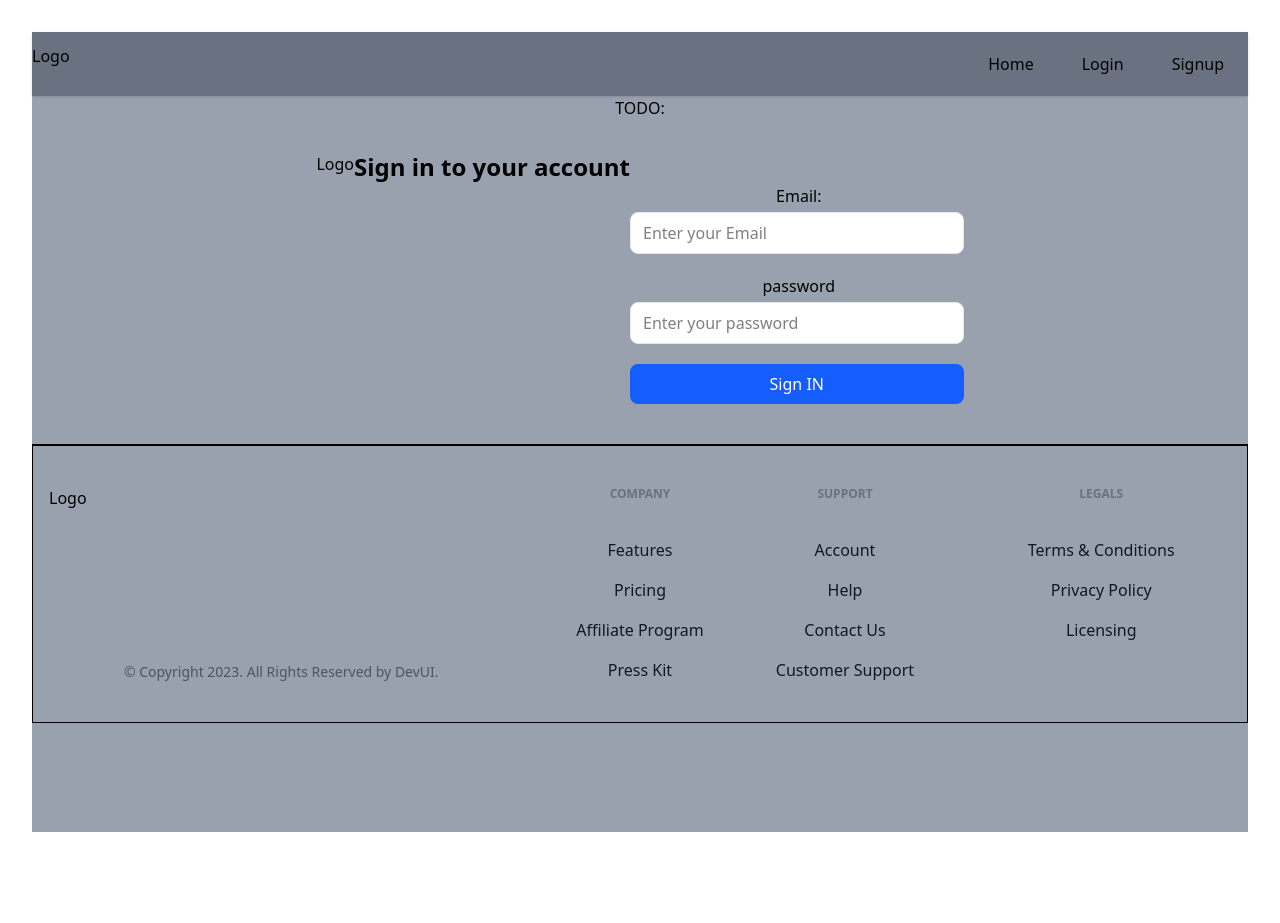
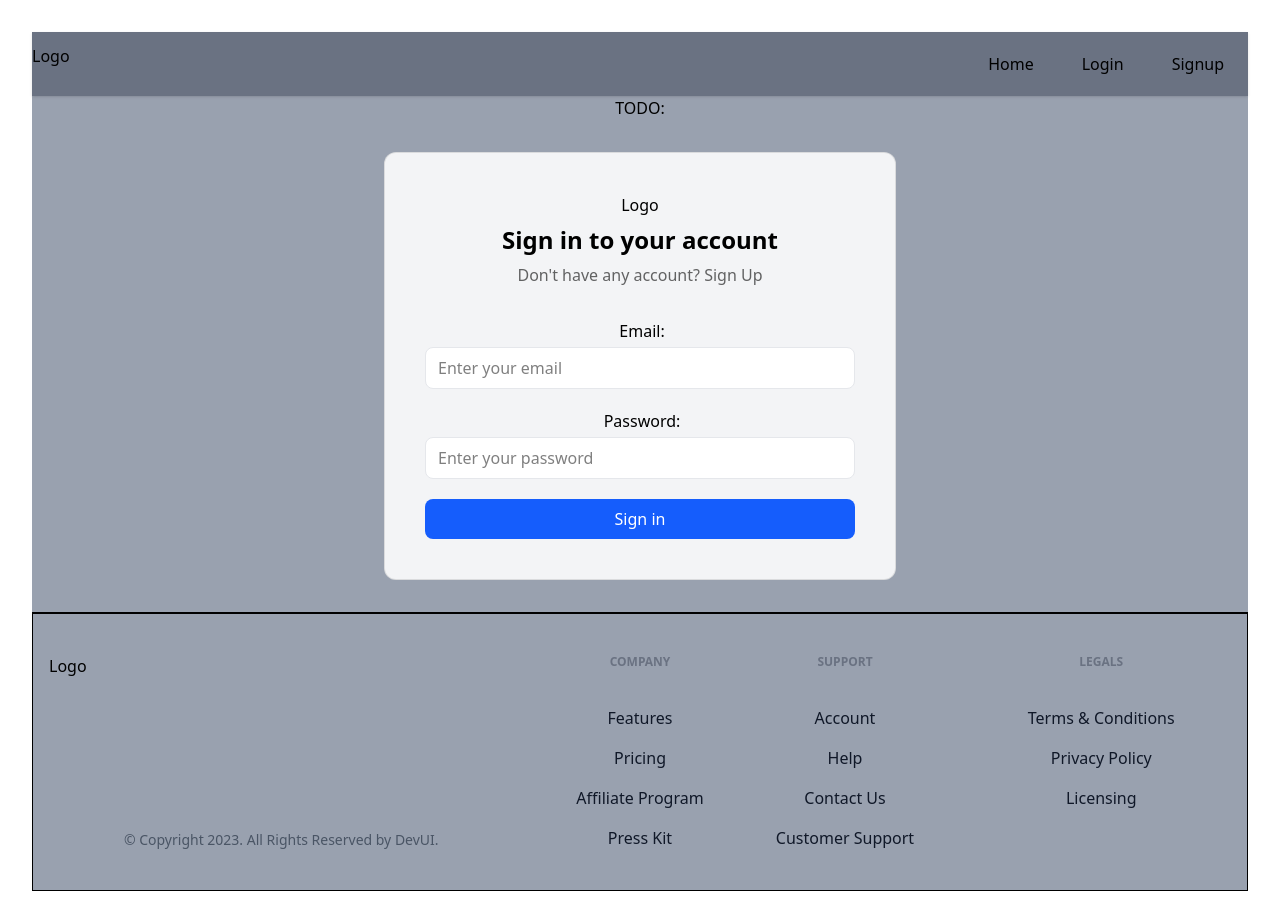
Before and after one commit to Rohitbisht9560/Mega-Blog-App, a React (Vite) app: page /login in a window 1280 px wide. Before the commit the page ends 864 px from the top, so only its background shows below. Built offline with nearby package versions, Linux system fonts and the light colour scheme; no server answers.

Commit message:
Bug Fixes

```diff
--- a/src/components/Login.jsx
+++ b/src/components/Login.jsx
@@ -1,71 +1,83 @@
-import React, { useState } from "react";
-import { Link, useNavigate } from "react-router-dom";
-import { login as authLogin } from "../store/authSlice";
-import { Button, Input, Logo } from "./index";
-import { useDispatch } from "react-redux";
-import authService from "../appwrite/auth";
-import { useForm } from "react-hook-form";
+import React, {useState} from 'react'
+import {Link, useNavigate} from 'react-router-dom'
+import { login as authLogin } from '../store/authSlice'
+import {Button, Input, Logo} from "./index"
+import {useDispatch} from "react-redux"
+import authService from "../appwrite/auth"
+import {useForm} from "react-hook-form"
+
 function Login() {
-  const navigate = useNavigate();
-  const dispatch = useDispatch();
-  const { register, handleSubmit } = useForm();
-  const [error, setError] = useState("");
+    const navigate = useNavigate()
+    const dispatch = useDispatch()
+    const {register, handleSubmit} = useForm()
+    const [error, setError] = useState("")
 
-  const login = async (data) => {
-    setError("");
+    const login = async(data) => {
+        setError("")
         try {
-      const session = await authService.login(data);
+            const session = await authService.login(data)
             if (session) {
-        const userData = await authService.getCurrentUser();
-        if (userData) {
-          dispatch(authLogin(userData));
-        }
-        navigate("/");
+                const userData = await authService.getCurrentUser()
+                if(userData) dispatch(authLogin(userData));
+                navigate("/")
             }
         } catch (error) {
-      setError(error.message);
+            setError(error.message)
         }
-  };
+    }
+
   return (
-    <div className="flex items-center justify-center w-full">
+    <div
+    className='flex items-center justify-center w-full'
+    >
+        <div className={`mx-auto w-full max-w-lg bg-gray-100 rounded-xl p-10 border border-black/10`}>
         <div className="mb-2 flex justify-center">
+                    <span className="inline-block w-full max-w-[100px]">
                         <Logo width="100%" />
-        <h2 className="text-center text-2xl font-bold leading-tight">
-          Sign in to your account
-        </h2>
-        <p className="mt-2 text-center text-base text-black/60"></p>
+                    </span>
+        </div>
+        <h2 className="text-center text-2xl font-bold leading-tight">Sign in to your account</h2>
+        <p className="mt-2 text-center text-base text-black/60">
+                    Don&apos;t have any account?&nbsp;
+                    <Link
+                        to="/signup"
+                        className="font-medium text-primary transition-all duration-200 hover:underline"
+                    >
+                        Sign Up
+                    </Link>
+        </p>
         {error && <p className="text-red-600 mt-8 text-center">{error}</p>}
-        <form onSubmit={handleSubmit(login)} className="mt-8">
-          <div className="space-y-5">
+        <form onSubmit={handleSubmit(login)} className='mt-8'>
+            <div className='space-y-5'>
                 <Input
-              label="Email:"
-              placeholder="Enter your Email"
+                label="Email: "
+                placeholder="Enter your email"
                 type="email"
                 {...register("email", {
                     required: true,
                     validate: {
-                  matchPatern: (value) =>
-                    /^\w+([.-]?\w+)*@\w+([.-]?\w+)*(\.\w{2,3})+$/.test(value) ||
+                        matchPatern: (value) => /^\w+([.-]?\w+)*@\w+([.-]?\w+)*(\.\w{2,3})+$/.test(value) ||
                         "Email address must be a valid address",
-                },
+                    }
                 })}
                 />
                 <Input
-              label="password"
+                label="Password: "
                 type="password"
                 placeholder="Enter your password"
                 {...register("password", {
                     required: true,
                 })}
                 />
-            <Button type="submit" className="w-full">
-              Sign IN
-            </Button>
+                <Button
+                type="submit"
+                className="w-full"
+                >Sign in</Button>
             </div>
         </form>
         </div>
     </div>
-  );
+  )
 }
 
-export default Login;
+export default Login
```
Lines whose indentation alone changed are shown as unchanged.
